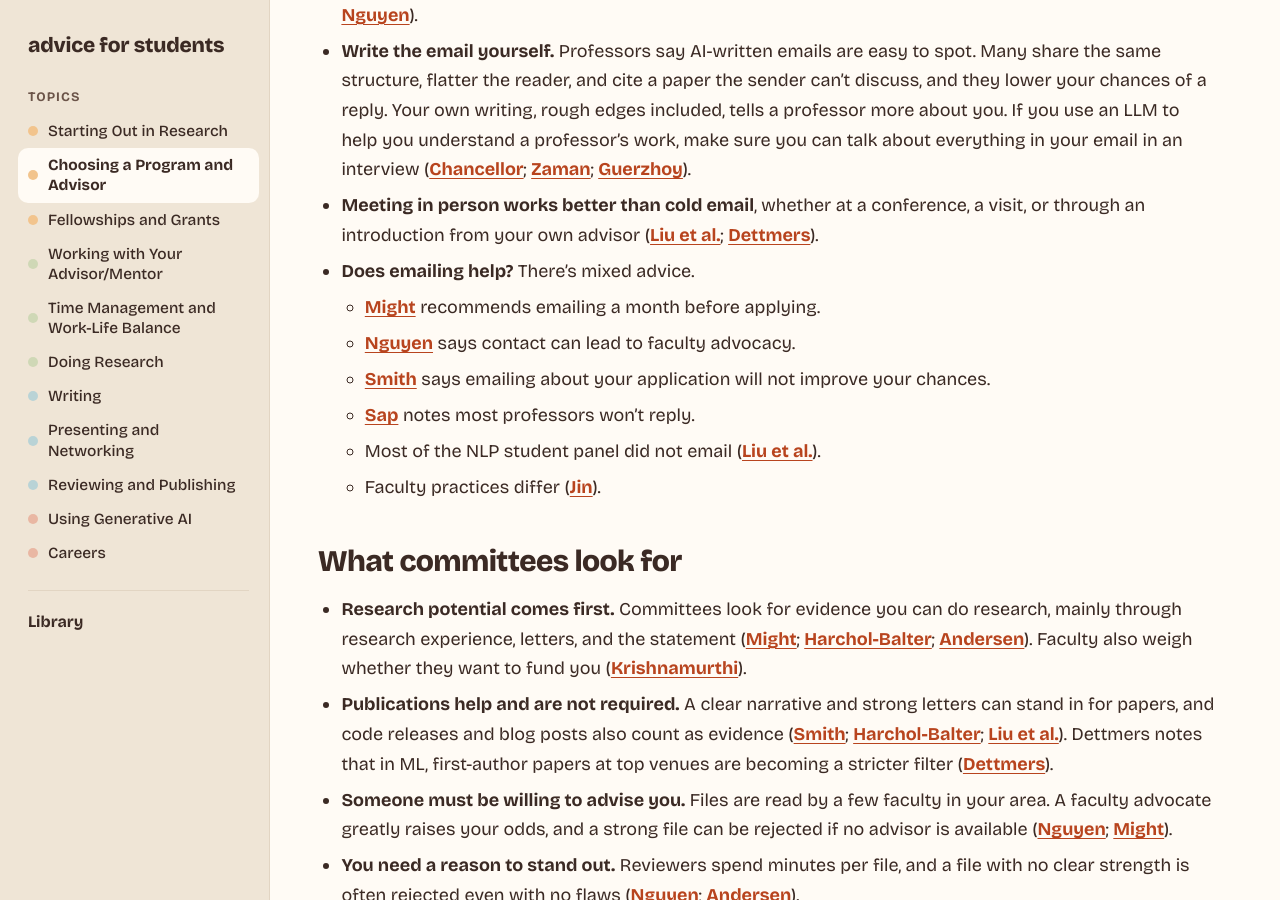
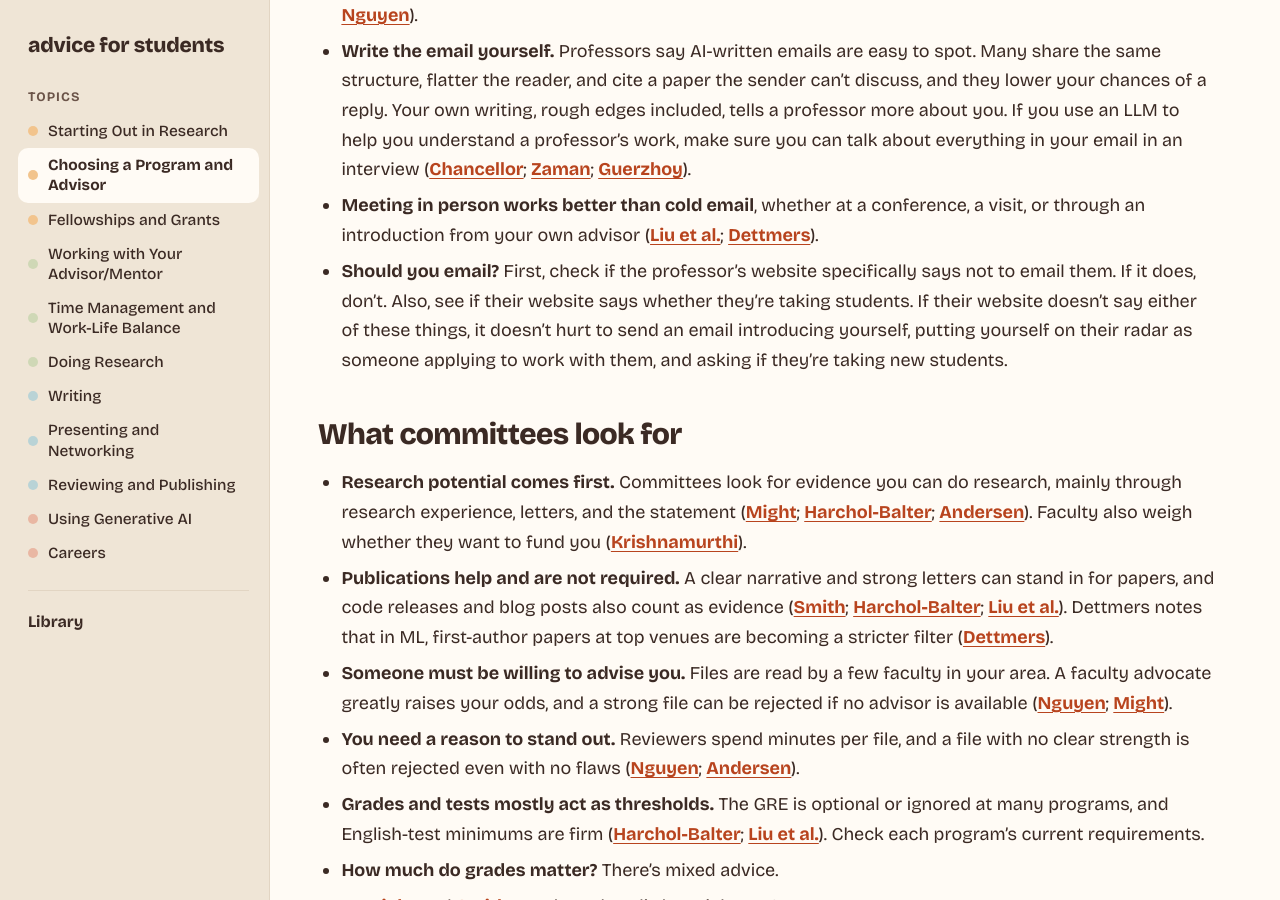
Before and after one commit to merylye/student-advice, a Jekyll site: the page built from topics/choosing.md, in a window 1280 px wide and 900 px high, scrolled down 1666 px. Built offline with Jekyll 4.4.1, drawn with Linux system fonts in a browser that asks for light colours.

Commit message:
Replace mixed advice on emailing faculty
Co-Authored-By: Claude Opus 5.5 <noreply@anthropic.com>
Claude-Session: https://claude.ai/code/session_01C25QM1QrULTUCEMLhuM8KY

```diff
--- a/topics/choosing.md
+++ b/topics/choosing.md
@@ -30,13 +30,7 @@ topic: choosing
 - **If you write, make it short and specific.** Refer to their specific work, explain how your background connects, and never send mass or form emails. Don't ask a professor to predict your chances ([Might](https://matt.might.net/articles/how-to-apply-and-get-in-to-graduate-school-in-science-mathematics-engineering-or-computer-science/); [Nguyen](https://raw.githubusercontent.com/nguyenthanhvuh/phd-cs-us/main/demystify.pdf)).
 - **Write the email yourself.** Professors say AI-written emails are easy to spot. Many share the same structure, flatter the reader, and cite a paper the sender can't discuss, and they lower your chances of a reply. Your own writing, rough edges included, tells a professor more about you. If you use an LLM to help you understand a professor's work, make sure you can talk about everything in your email in an interview ([Chancellor](https://notatechdemo.substack.com/p/how-to-email-a-professor-and-actually); [Zaman](https://tribune.com.pk/story/2619331/bad-advice-to-aspiring-students); [Guerzhoy](https://www.cs.toronto.edu/~guerzhoy/advice/coldemails.html)).
 - **Meeting in person works better than cold email**, whether at a conference, a visit, or through an introduction from your own advisor ([Liu et al.](https://blog.nelsonliu.me/2019/10/24/student-perspectives-on-applying-to-nlp-phd-programs/); [Dettmers](https://timdettmers.com/2018/11/26/phd-applications/)).
-- **Does emailing help?** There's mixed advice.
-  - [Might](https://matt.might.net/articles/how-to-apply-and-get-in-to-graduate-school-in-science-mathematics-engineering-or-computer-science/) recommends emailing a month before applying.
-  - [Nguyen](https://raw.githubusercontent.com/nguyenthanhvuh/phd-cs-us/main/demystify.pdf) says contact can lead to faculty advocacy.
-  - [Smith](https://docs.google.com/document/d/1lT-bsIP0GKfh8l5sQnM2hCzzR9prt-QLx16rimUOdIM/edit) says emailing about your application will not improve your chances.
-  - [Sap](https://maartensap.com/notes/01-apply-grad-school.html) notes most professors won't reply.
-  - Most of the NLP student panel did not email ([Liu et al.](https://blog.nelsonliu.me/2019/10/24/student-perspectives-on-applying-to-nlp-phd-programs/)).
-  - Faculty practices differ ([Jin](https://medium.com/@zhijing-jin/applying-for-a-phd-in-nlp-9d070a02cda0)).
+- **Should you email?** First, check if the professor's website specifically says not to email them. If it does, don't. Also, see if their website says whether they're taking students. If their website doesn't say either of these things, it doesn't hurt to send an email introducing yourself, putting yourself on their radar as someone applying to work with them, and asking if they're taking new students.
 
 ## What committees look for
 
```
